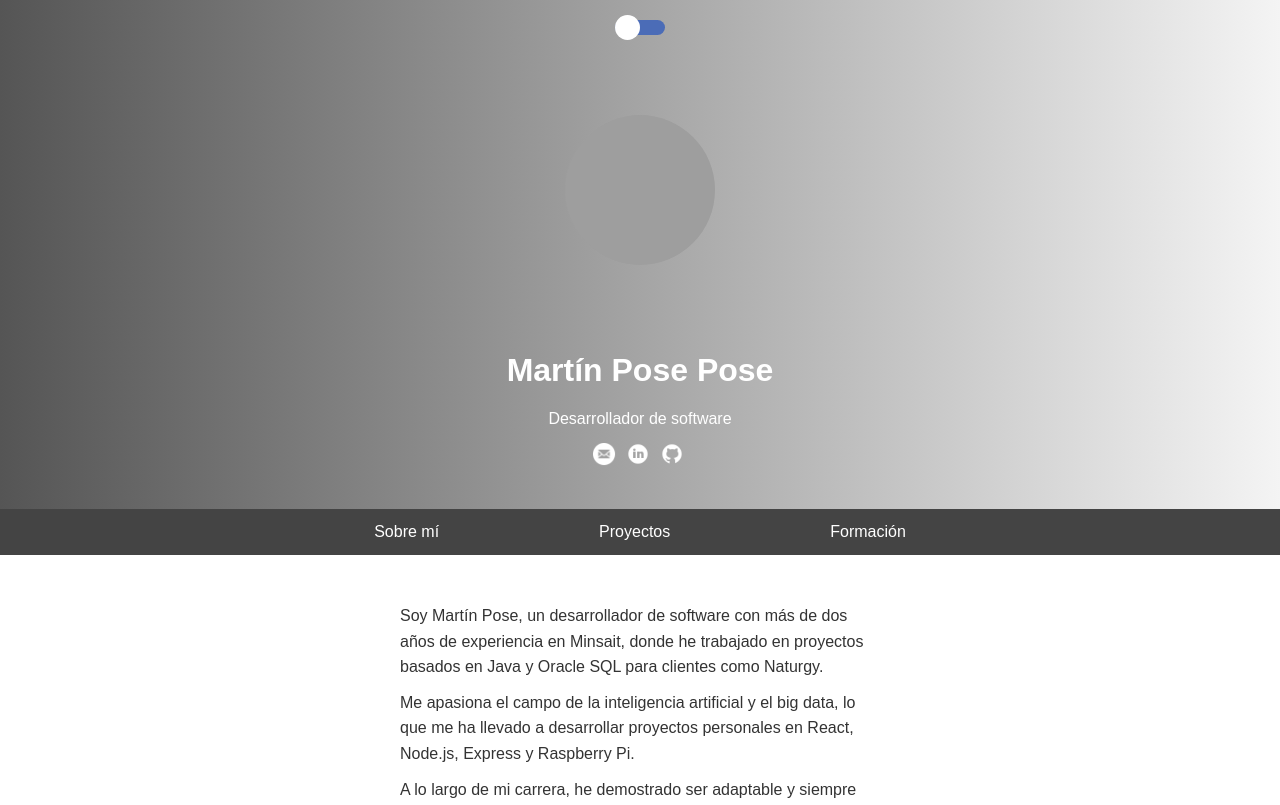
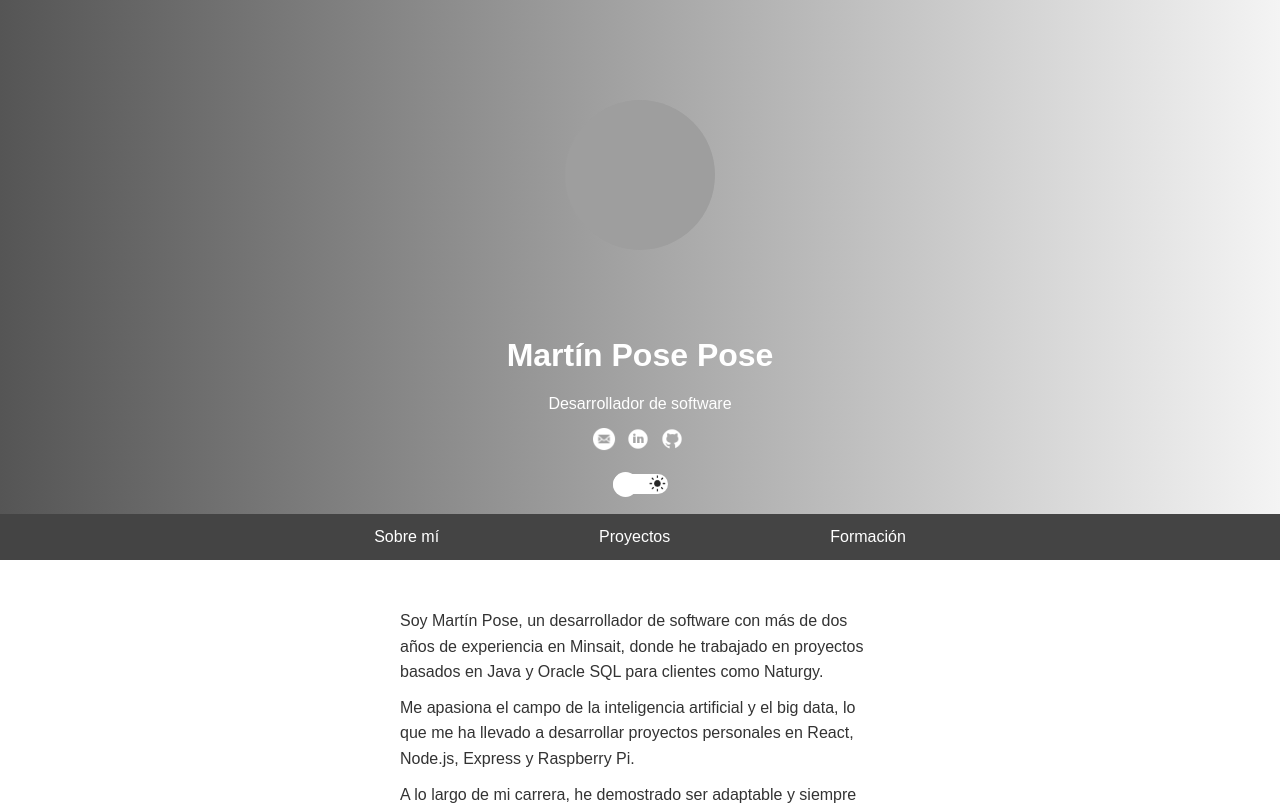
Before and after one commit to Martypose/Martypose.github.io, a React (Create React App) app: page / in a window 1280 px wide. Shown: the top 805 px of the page. Built offline with nearby package versions, Linux system fonts and the light colour scheme; grey boxes are pictures that could not be loaded.

Commit message:
Mejoras modos

```diff
--- a/src/App.css
+++ b/src/App.css
@@ -1,7 +1,6 @@
 :root {
   --color-bg: #ffffff;
   --color-text: #333333;
-  --color-header: #4b6cb7;
   --color-card: #fff;
   --color-card-shadow: rgba(0, 0, 0, 0.5);
 }
@@ -34,7 +33,7 @@ p {
 
 a {
   text-decoration: none;
-  color: #333;
+  color: var(--color-text);
 }
 
 .container {
@@ -142,7 +141,6 @@ header {
   background-image: linear-gradient(to right, #555, #f4f4f4);
   padding: 20px;
   text-align: center;
-  background-color: var(--color-header);
 }
 
 .header-image {
@@ -320,9 +318,8 @@ header {
 
 input[type='range'] {
   -webkit-appearance: none;
-  width: 50px;
-  height: 15px;
-  background: var(--color-header);
+  width: 55px;
+  height: 20px;
   outline: none;
   border-radius: 10px;
   cursor: pointer;
@@ -333,7 +330,7 @@ input[type='range']::-webkit-slider-thumb {
   appearance: none;
   width: 25px;
   height: 25px;
-  background: #fff;
+  background: var(--thumb-color);
   cursor: pointer;
   border-radius: 50%;
   transition: background 0.3s ease-in-out;
@@ -342,7 +339,7 @@ input[type='range']::-webkit-slider-thumb {
 input[type='range']::-moz-range-thumb {
   width: 25px;
   height: 25px;
-  background: #fff;
+  background: var(--thumb-color);
   cursor: pointer;
   border-radius: 50%;
   transition: background 0.3s ease-in-out;
--- a/src/pages/Header.js
+++ b/src/pages/Header.js
@@ -3,7 +3,8 @@ import profileImage from '../assets/MPP.jpg';
 import emailIcon from '../assets/email_icon.png';
 import linkedinIcon from '../assets/linkedin_icon.png';
 import githubIcon from '../assets/github_icon.png';
-import { Carousel } from 'react-bootstrap';
+import sunImage from '../assets/light.png';
+import moonImage from '../assets/dark.png';
 
 
 const Header = () => {
@@ -11,6 +12,13 @@ const Header = () => {
   const handleSliderClick = (event) => {
     const newValue = event.target.value;
     setTheme(newValue > 50 ? 'dark' : 'light');
+  };
+  const sliderStyle = {
+    backgroundImage: `url(${theme === 'light' ? sunImage : moonImage})`,
+    backgroundSize: 'cover',
+  };
+  const thumbStyle = {
+    backgroundColor: theme === 'light' ? '#ffffff' : '#1C1C1C',
   };
 
   const name = 'Martín Pose Pose';
@@ -40,13 +48,6 @@ if (theme === 'dark') {
   return (
     <header>
       <div className="header-content">
-      <input
-          type="range"
-          min="0"
-          max="100"
-          value={theme === 'dark' ? 100 : 0}
-          onChange={handleSliderClick}
-        />
         <div className="header-image">
           <img className="profile-image" src={profileImage} alt="Carnet" />
         </div>
@@ -65,6 +66,17 @@ if (theme === 'dark') {
             <img src={githubIcon} alt="GitHub" />
           </a>
         </div>
+        <input
+          type="range"
+          min="0"
+          max="100"
+          value={theme === 'dark' ? 100 : 0}
+          onChange={handleSliderClick}
+          style={{
+    ...sliderStyle,
+    '--thumb-color': thumbStyle.backgroundColor,
+  }}
+        />
       </div>
 
     </header>
```
Also changed, not shown: src/assets/dark.png (added), src/assets/light.png (added).
